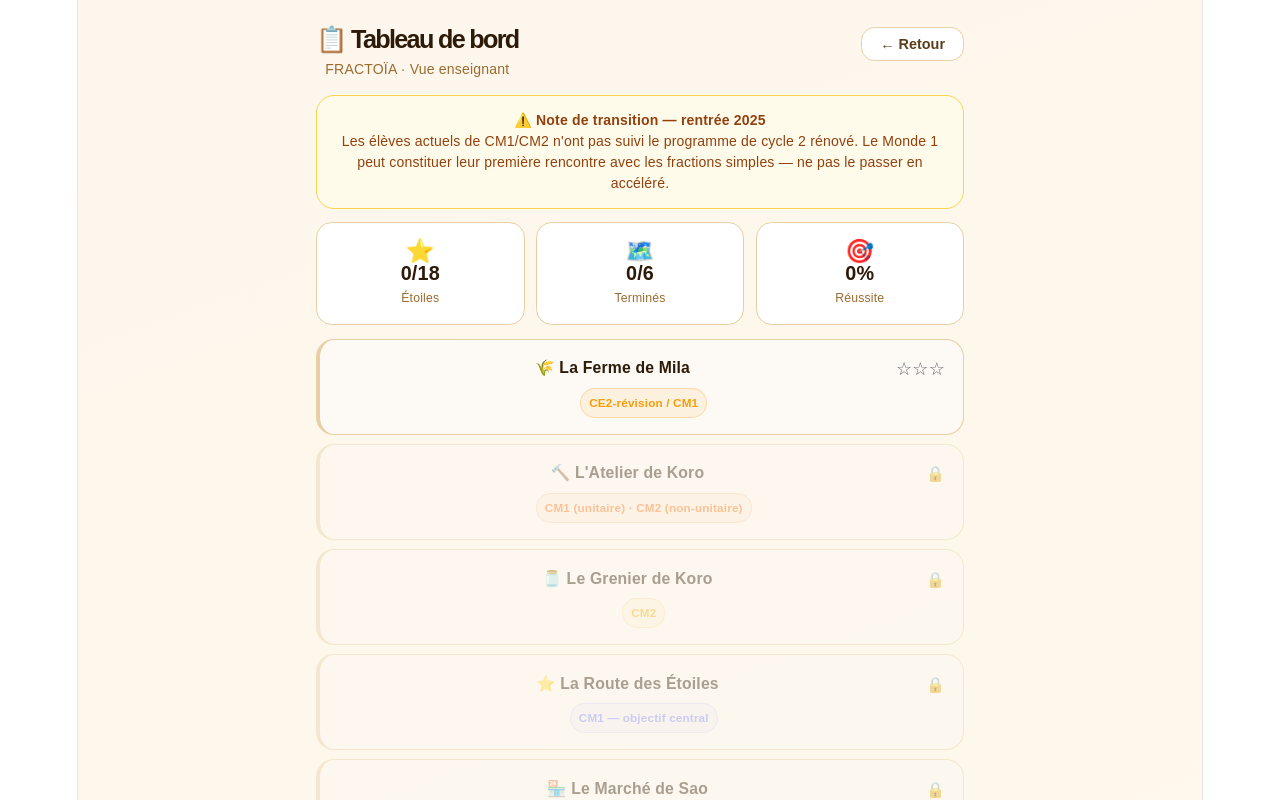
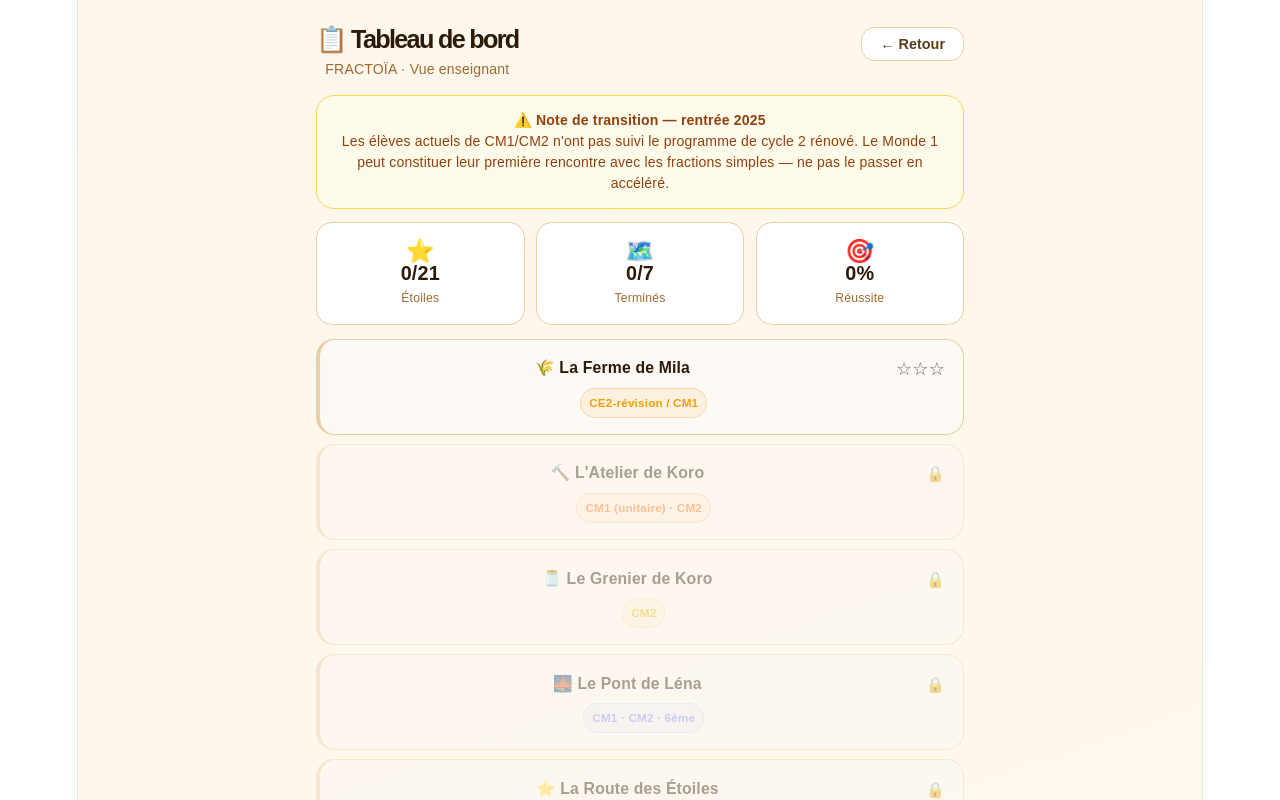
Before and after one commit to micetf/fractoia, a React (Vite) app: page / in a window 1280 px wide. Both pictures are taken after a click on the button "📋 Enseignant". Shown: the top 800 px of the page. Built offline with nearby package versions, Linux system fonts and the light colour scheme.

Commit message:
feat(TeacherDashboard): ajouter worldId 7 Le Pont de Léna dans WORLDS_META (Sprint A)

```diff
--- a/src/components/layout/TeacherDashboard.jsx
+++ b/src/components/layout/TeacherDashboard.jsx
@@ -7,6 +7,10 @@ import { WORLD2_CHALLENGES } from "../../data/challenges/world2.js";
 import { WORLD2BIS_CHALLENGES } from "../../data/challenges/world2bis.js";
 import { WORLD5_CHALLENGES } from "../../data/challenges/world5.js";
 
+/**
+ * Sprint A : worldId 7 (Le Pont de Léna) ajouté entre Grenier (6) et Route (3).
+ * Les totaux étoiles/mondes sont calculés dynamiquement depuis WORLDS_META.length.
+ */
 const WORLDS_META = [
     {
         id: 1,
@@ -19,21 +23,27 @@ const WORLDS_META = [
         id: 2,
         label: "🔨 L'Atelier de Koro",
         color: "#f97316",
-        level: "CM1 (unitaire) · CM2 (non-unitaire)",
-        attendu:
-            "Fraction-mesure puis opérateur · Unitaire CM1, non-unitaire CM2",
+        level: "CM1 (unitaire) · CM2",
+        attendu: "Fraction-mesure puis opérateur",
     },
     {
         id: 6,
         label: "🫙 Le Grenier de Koro",
         color: "#eab308",
         level: "CM2",
-        attendu: "Addition et soustraction de fractions (même dénominateur)",
+        attendu: "Addition et soustraction (même dénominateur)",
+    },
+    {
+        id: 7,
+        label: "🌉 Le Pont de Léna",
+        color: "#818cf8",
+        level: "CM1 · CM2 · 6ème",
+        attendu: "Comparer des fractions · Établir des égalités",
     },
     {
         id: 3,
         label: "⭐ La Route des Étoiles",
-        color: "#818cf8",
+        color: "#6366f1",
         level: "CM1 — objectif central",
         attendu: "Fractions > 1 · Demi-droite · Encadrement",
     },
@@ -85,13 +95,14 @@ const Bar = ({ pct, color }) => (
 function WorldRow({ meta, data }) {
     const { rate, avg, n } = calcStats(data.results);
     const done = data.stars > 0;
+    const borderColor = done ? meta.color + "44" : "#e8cfa4";
     return (
         <div
             style={{
                 padding: ".875rem 1rem .875rem 1.25rem",
                 borderRadius: "1rem",
                 background: done ? "#fff" : "#fdf9f4",
-                border: `1.5px solid ${done ? meta.color + "44" : "#e8cfa4"}`,
+                border: `1.5px solid ${borderColor}`,
                 borderLeft: `4px solid ${done ? meta.color : "#e8cfa4"}`,
                 opacity: data.unlocked ? 1 : 0.4,
             }}
@@ -163,9 +174,7 @@ function WorldRow({ meta, data }) {
 }
 
 /**
- * Tableau de bord enseignant.
- * Sprint 1 : badge niveau, AboutPrograms, alerte transition.
- * Sprint 3 : SenseBreakdown généralisé — remonte "mesure" pour le Monde 2.
+ * Tableau de bord enseignant — FRACTOÏA.
  * @param {{ onClose?: function }} props
  */
 function TeacherDashboard({ onClose }) {
@@ -181,6 +190,7 @@ function TeacherDashboard({ onClose }) {
     const world2 = worlds.find((w) => w.worldId === 2);
     const world6 = worlds.find((w) => w.worldId === 6);
     const world5 = worlds.find((w) => w.worldId === 5);
+
     const handleReset = () =>
         window.confirm(
             "Effacer toute la progression ? Cette action est irréversible."
@@ -203,6 +213,7 @@ function TeacherDashboard({ onClose }) {
                     gap: ".75rem",
                 }}
             >
+                {/* En-tête */}
                 <header
                     style={{
                         display: "flex",
@@ -254,6 +265,7 @@ function TeacherDashboard({ onClose }) {
                     )}
                 </header>
 
+                {/* Alerte transition rentrée 2025 */}
                 {allR.length === 0 && (
                     <div
                         style={{
@@ -276,6 +288,7 @@ function TeacherDashboard({ onClose }) {
                     </div>
                 )}
 
+                {/* Résumé global */}
                 <div
                     style={{
                         display: "grid",
@@ -331,6 +344,7 @@ function TeacherDashboard({ onClose }) {
                     ))}
                 </div>
 
+                {/* Lignes par monde */}
                 <div
                     style={{
                         display: "flex",
```
